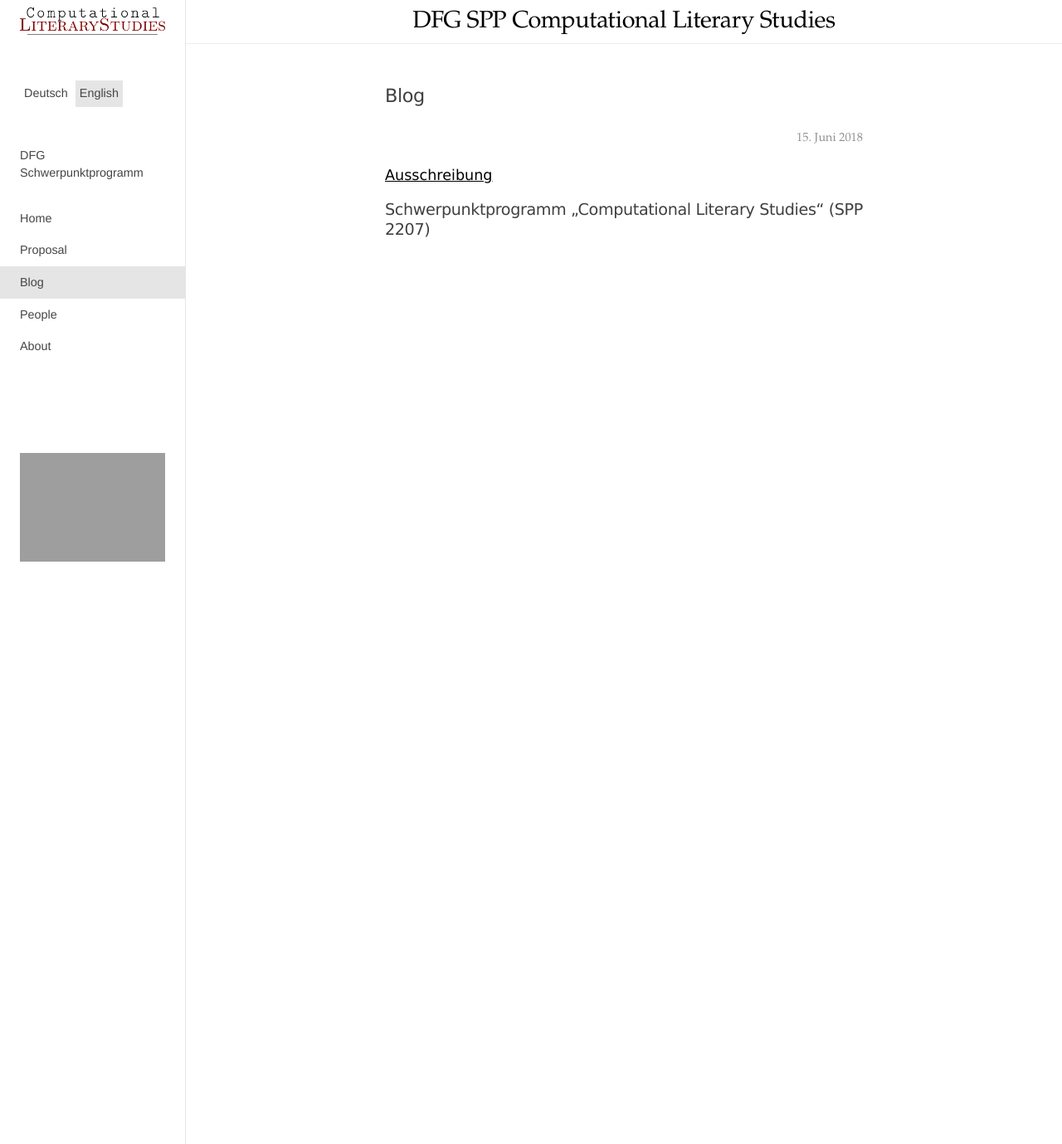
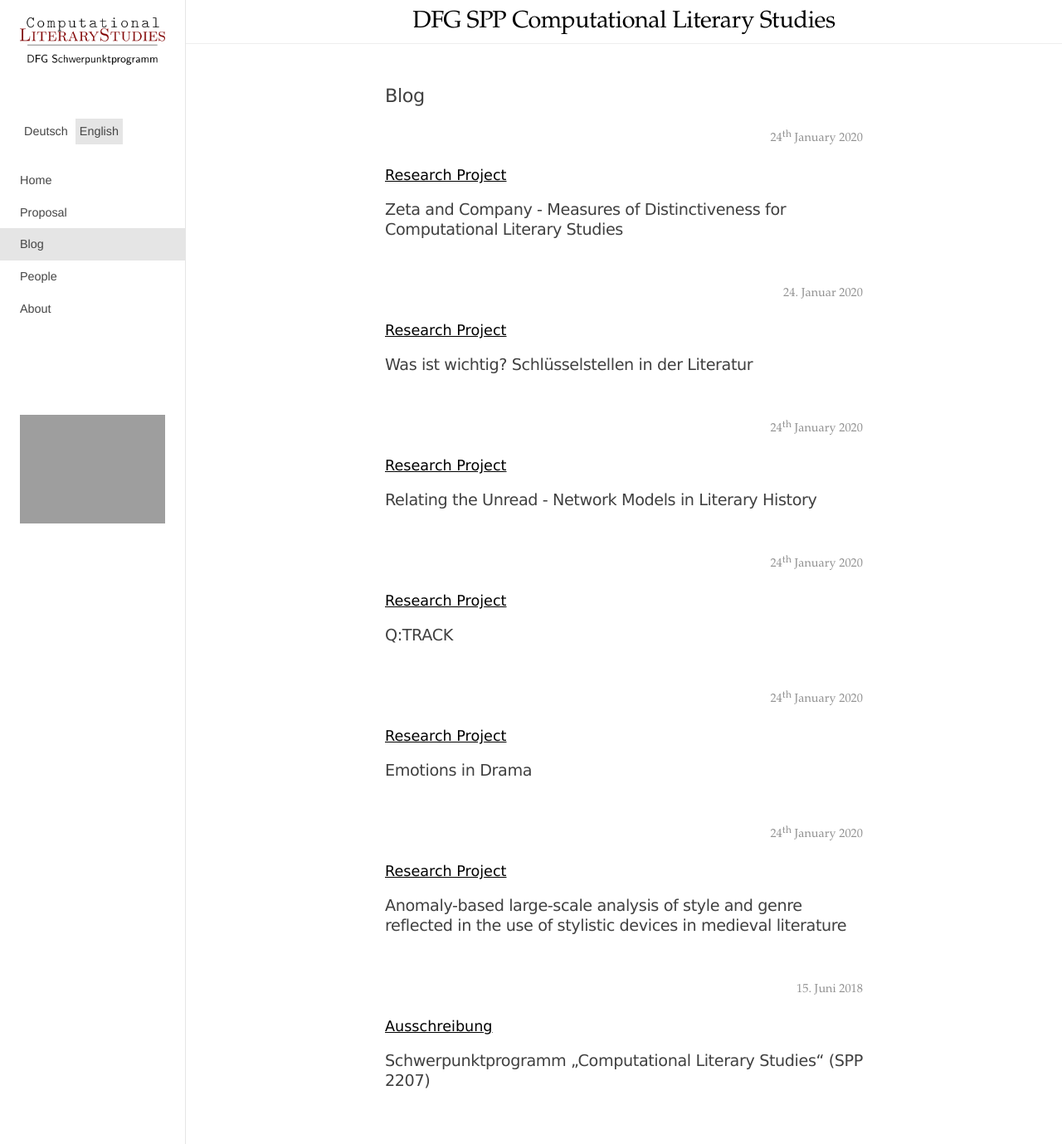
Before and after one commit to EveGayer/dfg-spp-cls.github.io, a Jekyll site: the page built from blog/index.en.html, in a window 1280 px wide and 1379 px high. Shown: the whole window at 83% size. Built offline with Jekyll 4.4.1, drawn with Linux system fonts in a browser that asks for light colours; some of the changed lines change nothing that is shown.

Commit message:
majority of project abstracts added

```diff
--- a/_config.yml
+++ b/_config.yml
@@ -2,7 +2,7 @@
 markdown: kramdown
 permalink: /blog/:year/:month/:day/:title
 title: CLS
-description: DFG Schwerpunktprogramm
+description: Ein Schwerpunktprogramm der DFG
 array: []
 collections:
   publications:
--- a/_includes/sidebar.html
+++ b/_includes/sidebar.html
@@ -5,9 +5,17 @@
 <!-- Toggleable sidebar -->
 <div class="sidebar" id="sidebar">
 
-<div class="sidebar-nav-item">
-  <div class="logoline"><a href="dfg-spp-cls.github.io" alt="Computational Literary Studies" title="CLS"><img src="{{site.url}}/assets/logo.png"></a></div>
-</div>
+<header>
+  <div class="sidebar-nav-item">
+    <div class="logoline"><a href="dfg-spp-cls.github.io" alt="Computational Literary Studies" title="CLS"><img src="{{site.url}}/assets/logo.png"></a></div>
+  </div>
+<!--
+  <div class="sidebar-item" style="text-align:center">
+    {{ site.description }}
+  </div>
+-->
+</header>
+
 
 <div class="sidebar-item">
   {% if page.layout == "pub" %}
@@ -30,10 +38,6 @@
   {% endfor %}
   </ul>
   {% endif %}
-  </div>
-
-  <div class="sidebar-item">
-    {{ site.description }}
   </div>
 
 
--- /dev/null
+++ b/_posts/2020-01-24-TP-Anomaly-based_large-scale_analysis.md
@@ -0,0 +1,45 @@
+---
+title: Research Project
+lang: en
+ref: announcement
+layout: post
+---
+
+## Anomaly-based large-scale analysis of style and genre reflected in the use of stylistic devices in medieval literature
+
+***Joachim Denzler & Sophie Marschall***
+
+The goal of this project is the development of a novel distant-reading tool for the
+quantitative analysis of the use of rhetorical devices. The developed methods will be applied
+for a comparative stylometric analysis of three medieval genres: the Middle High German
+adaptations of the trois matières. From the viewpoint of medieval studies, we aim for
+identifying genre-specific stylistic differences between romances of antiquity, Arthurian
+romances, and chanson de geste adaptations of the 12 th and 13 th century. Up to now,
+quantifiable similarities and differences of these genres regarding their use of rhetorical
+devices have not been analysed. Such an analysis would be valuable for the controversial
+discussion about the medieval concepts of ‘genre’ and the genre-awareness of medieval
+authors as well as for assessing the relevance of rhetorical devices taught in medieval
+schools for the practice of vernacular authors. To this end, we intend to analyse whether
+selection, use, and frequency of rhetorical devices depend on the scene type and whether
+characteristic differences can be attributed to genres or just different authors or dates of
+origin. Such a broad analysis requires computational methods for distant reading, which do
+not yet exist for the detection of stylistic devices to a satisfactory degree, not to mention for
+Middle High German texts. For this purpose, we seek to develop novel methods for
+detecting rhetorical devices based on methods from the fields of anomaly detection as well
+as active and life-long machine learning. In this context, we consider rhetorical devices as
+‘anomalies’, as deviations from the quantitative norm established by the greater part of the
+corpus, which can be detected using statistical methods (e.g., a chiasmus is an anomaly
+amidst non-chiastic constructions). To reduce time-consuming manual annotation tasks to a
+minimum, we propose to employ active learning techniques in a semi-supervised scenario
+with the human in the loop: Based on an initially unsupervised process of detecting stylistic
+anomalies, the system refines itself in an interactive process by actively asking the user for
+annotations for a few informative examples. Furthermore, we intend to integrate prior
+theoretical knowledge provided by experts into the anomaly detection procedure for
+filtering out obvious false positives and steering it towards certain rhetorical devices. In this
+project, we will focus on two exemplary stylistic devices: the chiasmus as a figure of
+repetition and the metaphor as a trope. The latter can be seen as an anomaly as well due to
+the unusual interactions between words from different domains, reflected in their word
+embeddings. Since such embeddings need to be learned from huge corpora, which are not
+available for low-resource languages such as Middle High German, we also strive for
+developing a technique to adapt such embeddings learned on New High German corpora to
+Middle High German.
--- /dev/null
+++ b/_posts/2020-01-24-TP-Emotions_in_Drama.md
@@ -0,0 +1,14 @@
+---
+title: Research Project
+lang: en
+ref: announcement
+layout: post
+---
+
+## Emotions in Drama
+
+***Christian Wolff und Katrin Dennerlein***
+
+Although the depiction and evocation of emotions are at the heart of dramatic production and poetological reflection since Aristotle quantitative drama analysis has neglected them so far. This is why the project aims at extracting emotions of characters and analyzing their appraisal with sentiment analysis. As emotions are highly depended on cultural and historical circumstances we chose to look at the historical phase starting from the  end of Thirty Years’ War up to restoration period in the 19th century during which German drama was established. This is a story of developing various subgenres which vary with respect to their thematization and presentation of emotions, mostly termed ‘Affekte’ in that period. The project relies on a corpus of German drama which is significantly enlarged compared to the available one for that period, the Textgrid corpus. It now comprises another 25 libretti of the Hamburger Gänsemarktoper from the period between 1678 and 1730, another 20 libretti from around 1800 as well as 20 texts from the strolling players. This enables us to research the most important dramatic (sub-)genre for the development of affect expression, the libretti of musical theatre, in its influences on spoken theatre.
+In a first step models for the analysis of emotion in dramatic texts shall be evaluated with regard to their use for digital analysis. Retrievable linguistic as well as rhetorical means are specified and extracted for whole texts as well as for elements of dramatic texts specifically dedicated to the depiction of affects: stage directions, soliloquies, arias and endings of drama. Human annotators will specify for genre-specific subcorpora which emotions are mentioned (for example happiness, love, sorrow, envy). They will also annotate if these emotions are evaluated positively or negatively. In a next step algorithms of sentiment analysis shall be trained on this material. It is an important goal of the project to approve the method of sentiment analysis for its use on historical, especially fictional, corpora.
+Having done all this work we should be able to identify pathos-strategies, id est passages of texts with a high arousal of emotions and to give first hints as to which emotions are thematized with which appraisal. Another objective is the revision of the history of the comic character and its relation to the emotion of happiness.
--- /dev/null
+++ b/_posts/2020-01-24-TP-QTrack.md
@@ -0,0 +1,13 @@
+---
+title: Research Project
+lang: en
+ref: announcement
+layout: post
+---
+
+## Q:TRACK
+
+***Nils Reiter & Marcus Willand***
+
+Q:TRACK's research programme interlinks objectives in two research areas: literary and drama history and computational literary studies. In the first area, we are aiming at new insights about the way social knowledge is used to drive or solve the dramatic conflict in plays. We initially focus on the distribution and dissemination of knowledge within the single dramatic world of a play. An outcome of our work programme will be a formal model of the knowledge that each character as well as the audience has and gains within each segment (act, scene, appearance). Such a model, once it has been established, allows to visualize relations as well as drawing inferences. This can support close reading, but also facilitates comparing plays in a systematic way. Once such models can be created automatically, we will “zoom out” and look at dissemination patterns from a drama historical point of view, asking how they change over the centuries. A dissemination pattern is a generalization of the model found within a set of plays that is achieved by disregarding character names and allowing for some variation in the details. One such pattern might be that the relation triggering the anagnorisis is transmitted via a character not involved in the actual relation (as heralds, servants etc.).
+In order to pursue our literary and drama historic goals, we thus systematically reconstruct constellations, modes and techniques of dramatic knowledge distribution. As an outcome of this project, we will gain insights into the blueprints of the art of playwriting. By taking a multi-perspectival viewpoint on character and audience knowledge we not only assure ourselves of a non-interpretive access to the plays. We also provide an intersubjective, meta-historical approach to the identification of text elements that supposedly function as sympathy and empathy control of readers and trigger dramatic effects as the purgation of emotions (catharsis).
--- /dev/null
+++ b/_posts/2020-01-24-TP-Relating_the_Unread.md
@@ -0,0 +1,18 @@
+---
+title: Research Project
+lang: en
+ref: announcement
+layout: post
+---
+
+## Relating the Unread - Network Models in Literary History
+
+***Thomas Weitin***
+
+In a mixed methods approach to literary history, we intend to use network models of text relations to study how groupings emerge relative to the way text corpora have been compiled.
+
+Computational analysis of big data is as much about analysis as it is about the data itself. Corpora are almost never representative samples but opportunistic if not deliberate collections. Their composition is thus subject to systematic biases and affects the analysis of relations among texts, positions and status of texts relative to others, and the categorization of texts into groups.
+
+We will develop network models that integrate stylometric, semantic, and annotation data specifically for German-speaking and European Anglophone literatures of the 18th and 19th century, concentrating on novels and narratives. Our goal is to shine a different light on the establishment of genre conventions, subgenres and epoch style within this decisive period. From a socio-historical view point we focus on those texts and authors who were marginalized in the course of literary history, paying special attention to female writers and their positions alongside canonized texts.
+
+In addition to developing models and algorithms, we will use corpus manipulation as a heuristic method to study grouping processes and combined synchronic and diachronic corpus comparison. By detecting groups on a certain data level and watch them disappear on another, we will be able to foster our understanding of both historical and systematic text relations, and also of text groups within different periods of time.
--- /dev/null
+++ b/_posts/2020-01-24-TP-What_matters.md
@@ -0,0 +1,55 @@
+---
+title: Research Project
+lang: de
+ref: announcement
+layout: post
+---
+
+## Was ist wichtig? Schlüsselstellen in der Literatur
+
+***Robert Jäschke & Steffen Martus***
+
+Dieses explorativ konzipierte Projekt beschäftigt sich mit der
+Identifizierung und Charakterisierung von Schlüsselstellen in
+literarischen Werken. Wir verstehen darunter Passagen, die für die
+Textinterpretation von Expertenleser*innen besonders wichtig sind. In
+einem Mixed-Methods-Ansatz wollen wir vorrangig empirisch untersuchen,
+welche textuellen Merkmale literarischer Genres sich durch Zitat- und
+Zitiermuster ergeben. Zweitens wollen wir untersuchen, ob sich
+„Interpretationsgemeinschaften“ (S. Fish) profilieren lassen. Die
+wesentliche Herausforderung des Projekts besteht darin, dass
+Schlüsselstellen vermutlich durch komplexe, miteinander verwobene
+intrinsische und extrinsische Faktoren gekennzeichnet sind, dass sich
+Ansätze zur Identifizierung und Analyse solcher Faktoren noch in einem
+frühen Stadium befinden und dass sich literatur- und
+computerwissenschaftliche Forschung hierbei bislang nicht berühren. Wir
+suspendieren vorerst die umstrittene Entscheidung über den Zusammenhang
+zwischen extrinsischen und intrinsischen Faktoren. Stattdessen werden
+wir die Praxis des Interpretierens beobachten, um zu erforschen, worin
+der „poetische und rhetorische“ Charakter (G. Braungart) der tatsächlich
+interpretatorisch bevorzugten Passagen besteht, was wir durch die
+Struktur von Schlüsselstellen über den Text als Ganzes erfahren und
+inwiefern sich diese Ergebnisse für die Verbesserung von Verfahren zur
+automatisierten Analyse literarischer Texte nutzen lassen.Grundlage der
+Untersuchung sind drei Typen von Korpora: literarische Werke,
+bibliographische Metadaten und Aufsätze aus dem Bereich der Neueren
+deutschen Literaturwissenschaft. Aus pragmatischen Gründen konzentrieren
+wir uns auf die Genres „Erzählung“, „Novelle“ und „Drama“ aus dem
+Bereich der neueren deutschen Literatur, weil wir auf bestehende Korpora
+zurückgreifen können und Methoden der computergestützten
+Literaturwissenschaft für diese Textarten tragfähige Ergebnisse erbracht
+haben. Aus einer systematischen Perspektive konzentrieren wir uns bei
+der Charakterisierung von Schlüsselpassagen auf stilistische
+Eigenschaften, Figurengestaltung, Handlungsaufbau und Themen.
+Gattungsgeschichtliche Aspekte werden eine wichtige Rolle spielen, da
+wir kanonische Annahmen über die Struktur von narrativen und
+dramatischen Texten berücksichtigen.Das Projekt ist in drei
+Arbeitspakete gegliedert, die auf drei literarische Korpora abgestimmt
+sind. Jedes Arbeitspaket enthält Aufgaben für Informatiker*innen und
+Literaturwissenschaftler*innen. Die technischen Aufgaben konzentrieren
+sich vor allem auf die Entwicklung von Methoden zur Extraktion,
+Anreicherung und Analyse von Daten. Von literaturwissenschaftlicher
+Seite werden insbesondere etablierte Theorien auf der Grundlage der
+gewonnenen Daten überprüft und in praxeologischer Perspektive
+ausgewertet. Die Projektergebnisse werden zu einem Konzept von
+Schlüsselpassagen in Theorie und Praxis zusammengefasst.
--- /dev/null
+++ b/_posts/2020-01-24-TP-Zeta_and_Company.md
@@ -0,0 +1,14 @@
+---
+title: Research Project
+lang: en
+ref: announcement
+layout: post
+---
+
+## Zeta and Company - Measures of Distinctiveness for Computational Literary Studies
+
+***Christof Schöch***
+
+The methodological and epistemological paradigm of comparison is deeply rooted in the Humanities. Whether in qualitative or quantitative research, comparison allows to determine similarities and differences as well as affinities and contrasts; it thereby sharpens the analyst’s eye and adds specificity and meaningfulness to analyses. Against this backdrop, the purpose of Zeta and Company is to enhance our understanding of and propose improvements to quantitative, comparative methods of analysis of two or more collections of texts in the domain of Computational Literary Studies.
+The focus will be on a key method in such comparative analyses, that of using statistical measures of distinctiveness that allow researchers to extract features (e.g. words or parts-of-speech) that are characteristic of a given group of texts when compared to another group of texts. In areas as diverse as Information Retrieval, Computational Linguistics and Computational Literary Studies, a wide range of statistical measures of distinctiveness have been developed for the fundamental task of identifying distinctive features. Three broad types of measures can be distinguished, each using quite distinct information for their calculations. The first type of measures takes as input the observed relative frequencies of the features in each of the two groups of texts taken together and compares them (e.g. log-likelihood test). The second type takes as input frequency distributions of the features built from each individual text in the two groups of texts (e.g. t-test). The third type takes as input the dispersion of the features across the texts in each group, that is, compares how equally distributed the features are across each group of texts (e.g. Zeta).
+In order to reach a deeper understanding of measures of distinctiveness and propose improvements to their implementation and use, we will create and publish suitable benchmark corpora; we will analyse a significant range of existing measures of distinctiveness to determine and compare their statistical properties and formalize them in a joint conceptual model; based on this model, we will implement them in a common framework; we will implement and use several evaluation strategies to assess and compare these measures’ performance; and we will conduct an in-depth application study comparing several subgenres of the contemporary French novel (highbrow literary novelsand popular, lowbrow novels like crime fiction, romance and science fiction novels); finally, we will disseminate the key results of the study in academic publications as well as in the form of an interactive, pedagogical web portal.
```
Also changed, not shown: assets/logo.png.
